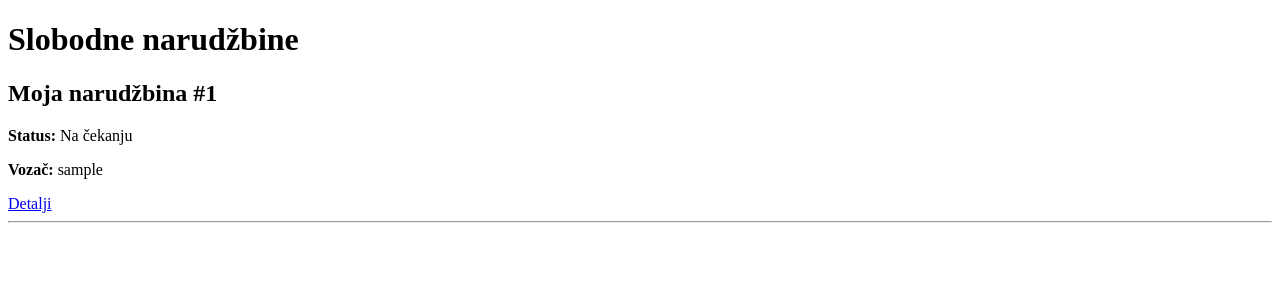
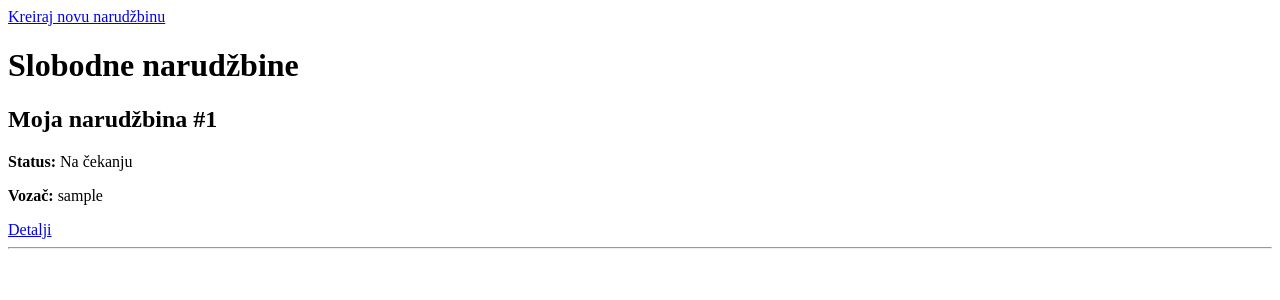
Before and after one commit to salenesic79-gif/tovar-taxi-by-nesako, a Django app: page /orders/ in a window 1280 px wide. Shown: the top 300 px of the page. Run offline with Django 5.2, Linux system fonts and the light colour scheme; a user stored in the database is signed in; tables that the repository leaves empty hold one stand-in row (values such as "Sample post").

Commit message:
Update order_list.html

```diff
--- a/transport/templates/transport/order_list.html
+++ b/transport/templates/transport/order_list.html
@@ -1,3 +1,4 @@
+<a href="{% url 'create_order' %}">Kreiraj novu narudžbinu</a>
 <!DOCTYPE html>
 <html lang="en">
 <head>
```
